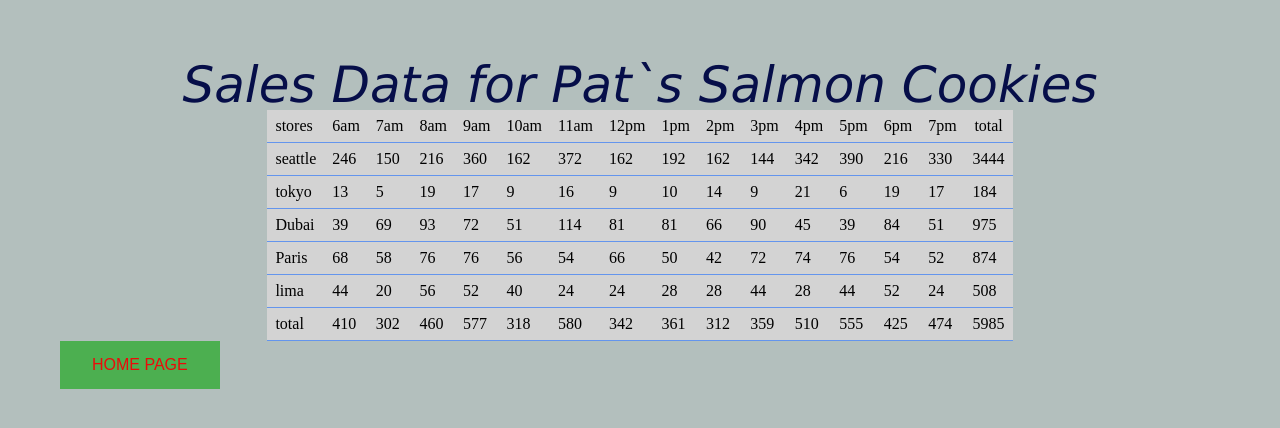
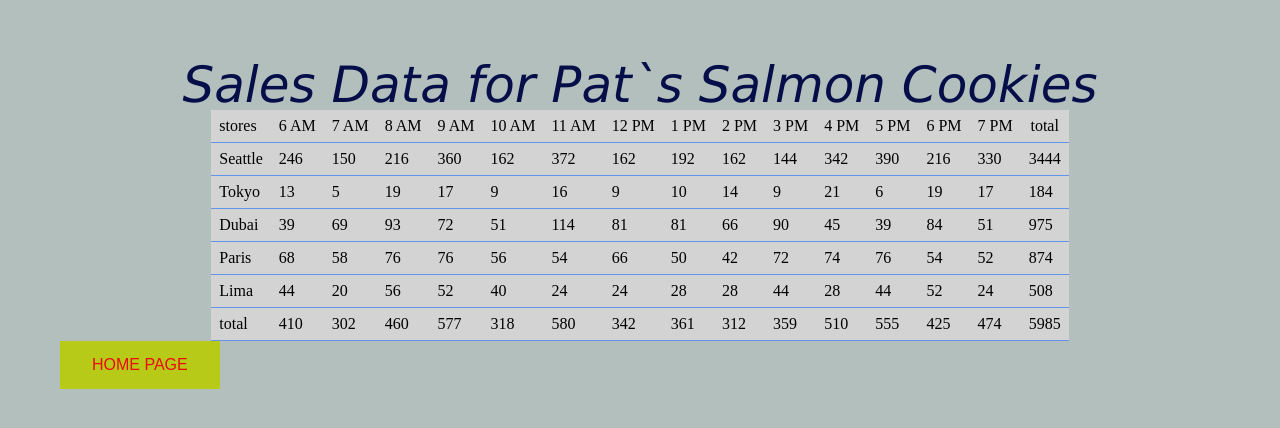
Before and after one commit to Emadeddin-Beshtawi/cookie-stand, a plain HTML site: page sales.html in a window 1280 px wide. Drawn offline with Linux system fonts and the light colour scheme.

Commit message:
css again

```diff
--- a/css/styel.css
+++ b/css/styel.css
@@ -11,7 +11,7 @@ body {
 }
 
 a:visited{
-    color: green;
+    color: rgb(232, 7, 253);
 }
 a{
     font-size: 30px;
@@ -60,7 +60,7 @@ table{
 }
 
 button {
-    background-color: #4CAF50; /* Green */
+    background-color: #b8ca18;
     border: none;
     color: rgb(236, 10, 10);
     padding: 15px 32px;
--- a/js/app.js
+++ b/js/app.js
@@ -1,32 +1,45 @@
 'use strict';
-let hours=['6am','7am','8am','9am','10am','11am','12pm','1pm','2pm','3pm','4pm','5pm','6pm','7pm','total'];
+let hours=['6 AM','7 AM','8 AM','9 AM','10 AM','11 AM','12 PM','1 PM','2 PM','3 PM','4 PM','5 PM','6 PM','7 PM','total'];
 let tableID=document.getElementById('tableID');
 let arrTotal=[0,0,0,0,0,0,0,0,0,0,0,0,0,0];
 let totals=0;
 
-//random value generator
+
+
 function randomValue(min,max){
   return Math.floor(Math.random()*(max-min+1)+min);
 }
 
+
+
 function Store(location,minCust,maxCust,avgCook){
   this.location=location;
+
   this.minCust=minCust;
+
   this.maxCust=maxCust;
+
   this.avgCook=avgCook;
+
   this.custPerHour=[];
+
   this.cook=[];
+
   this.total=0;
 }
 
-//cust per hour
+
+
+
+
 Store.prototype.calccustPerHour=function(){
   for(let i=0;i<hours.length-1;i++){
     this.custPerHour.push(randomValue(this.minCust,this.maxCust));
   }
 };
 
-//calcuate the cookie per hour
+
+
 Store.prototype.calccookPerhour=function(){
   for(let i=0;i<hours.length-1;i++){
     this.cook.push(this.custPerHour[i]*Math.floor(this.avgCook));
@@ -37,7 +50,8 @@ Store.prototype.calccookPerhour=function(){
   totals+=this.total;
 };
 
-//build table
+
+
 Store.prototype.createElement=function(){
   let tableRow=document.createElement('tr');
   tableID.appendChild(tableRow);
@@ -52,72 +66,83 @@ Store.prototype.createElement=function(){
   }
 };
 
-//creat heading
-function heading(){
-  let thead=document.createElement('thead');
+
+
+
+function heading()
+{
+  let thead = document.createElement('thead');
   tableID.appendChild(thead);
+
   let tableRow=document.createElement('tr');
   thead.appendChild(tableRow);
-  let tdEl1=document.createElement('td');
+  let tdEl1 = document.createElement('td');
   tableRow.appendChild(tdEl1);
   tdEl1.textContent='stores';
   let thEl;
-  for (let i=0;i<hours.length;i++){
+
+  for (let i = 0;i<hours.length;i++){
     thEl=document.createElement('th');
     tableRow.appendChild(thEl);
     thEl.textContent=hours[i];
   }
 }
 
-//creat footer
+
+
+
 function footers(){
-  let footer=document.createElement('tfoot');
+  let footer = document.createElement('tfoot');
   tableID.appendChild(footer);
-  let tableRow=document.createElement('tr');
+
+  let tableRow = document.createElement('tr');
   footer.appendChild(tableRow);
-  let tdEl1=document.createElement('td');
+
+  let tdEl1 = document.createElement('td');
   tableRow.appendChild(tdEl1);
-  tdEl1.textContent='total';
+  tdEl1.textContent = 'total';
   let tdEl;
-  for (let i=0;i<hours.length-1;i++){
+
+  for (let i=0; i<hours.length-1; i++){
     tdEl=document.createElement('td');
     tableRow.appendChild(tdEl);
-    tdEl.textContent=`${arrTotal[i]}`;
+    tdEl.textContent = `${arrTotal[i]}`;
   }
-  tdEl=document.createElement('td');
+
+  tdEl = document.createElement('td');
   tableRow.appendChild(tdEl);
   tdEl.textContent=`${totals}`;
 }
 
 heading();
 
-//call the elements of objects to the table
 
-let seattle=new Store('seattle',23,65,6.3);
+
+let seattle = new Store('Seattle',23,65,6.3);
 seattle.calccustPerHour();
 seattle.calccookPerhour();
 seattle.createElement();
 
 
-let tokyo=new Store('tokyo',3,24,1.2);
+let tokyo = new Store('Tokyo',3,24,1.2);
 tokyo.calccustPerHour();
 tokyo.calccookPerhour();
 tokyo.createElement();
 
 
-let dubai=new Store('Dubai',11,38,3.7);
+let dubai = new Store('Dubai',11,38,3.7);
 dubai.calccustPerHour();
 dubai.calccookPerhour();
 dubai.createElement();
 
 
-let paris=new Store('Paris',20,38,2.3);
+let paris = new Store('Paris',20,38,2.3);
 paris.calccustPerHour();
 paris.calccookPerhour();
 paris.createElement();
 
 
-let lima=new Store('lima',2,16,4.6);
+let lima = new Store('Lima',2,16,4.6);
 lima.calccustPerHour();
 lima.calccookPerhour();
 lima.createElement();
```
